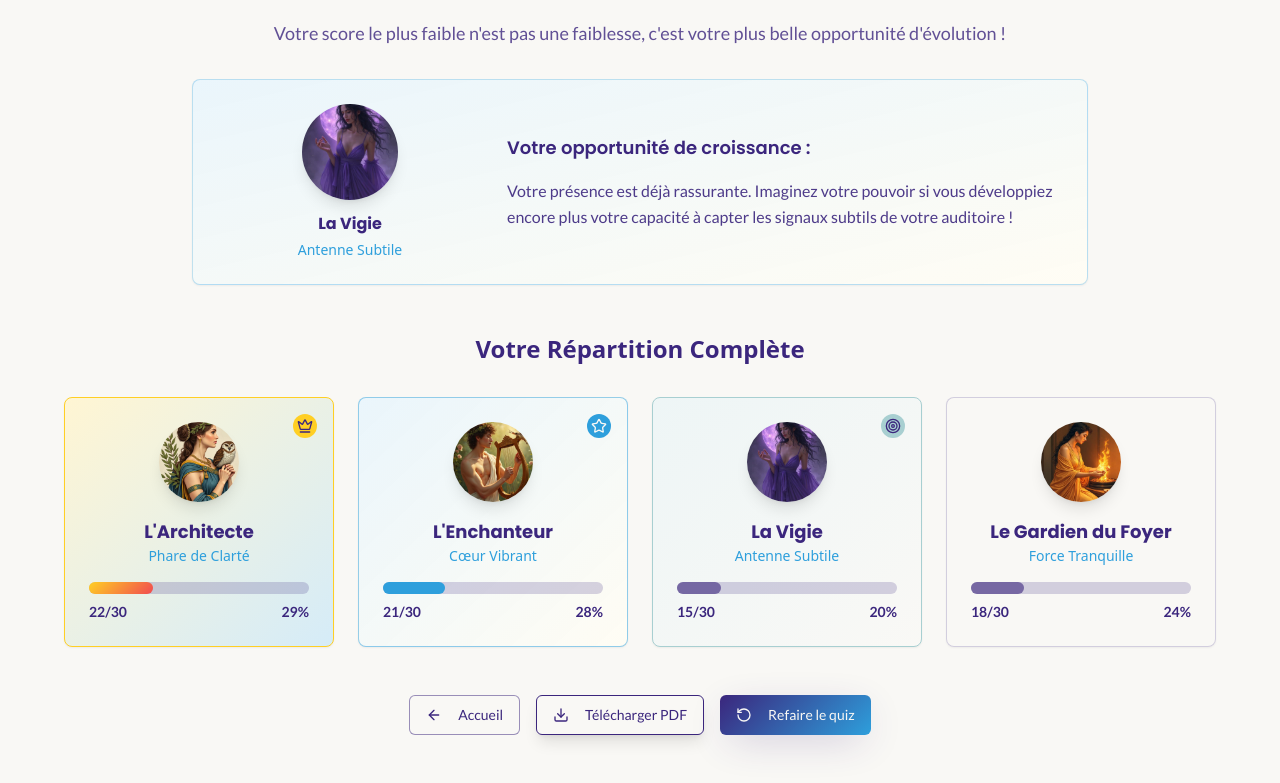
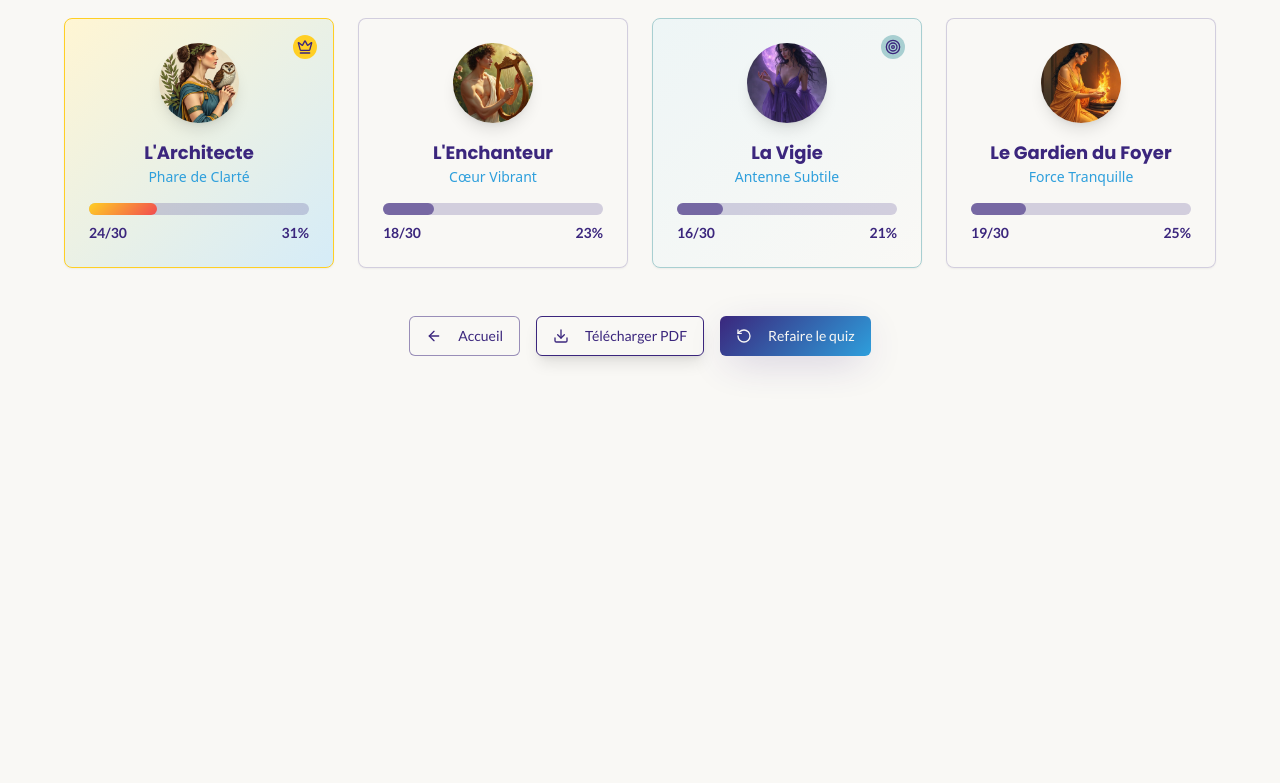
Before and after one commit to JPnirrep/miroirs-des-mythes-quiz, a React (Vite) app: page /results in a window 1280 px wide. Shown: the part 1447-2230 px from the top of the page. After the commit the page ends 1851 px from the top, so only its background shows below. Built offline with nearby package versions, Linux system fonts and the light colour scheme.

Commit message:
Fix score calculation logic

```diff
--- a/src/pages/Results.tsx
+++ b/src/pages/Results.tsx
@@ -37,12 +37,12 @@ interface ProfileAnalysis {
   lowestScore: string;
 }
 
-// Questions mapping selon les nouvelles consignes
+// Questions mapping selon la Source de Vérité
 const questionMapping = {
-  orphee: [1, 7, 10, 15, 20, 23], // Cœur Vibrant
-  athena: [2, 5, 12, 16, 19, 21], // Phare de Clarté
-  cassandre: [3, 8, 11, 14, 17, 22], // Antenne Subtile
-  hestia: [4, 6, 9, 13, 18, 24] // Force Tranquille
+  athena: [2, 5, 10, 15, 19, 23], // Architecte (Athéna)
+  orphee: [1, 4, 6, 11, 17, 21], // Enchanteur (Orphée)
+  cassandre: [8, 12, 14, 16, 20, 26], // Vigie (Cassandre)
+  hestia: [3, 7, 9, 13, 18, 22] // Gardien du Foyer (Hestia)
 };
 
 // Questions inversées
```
